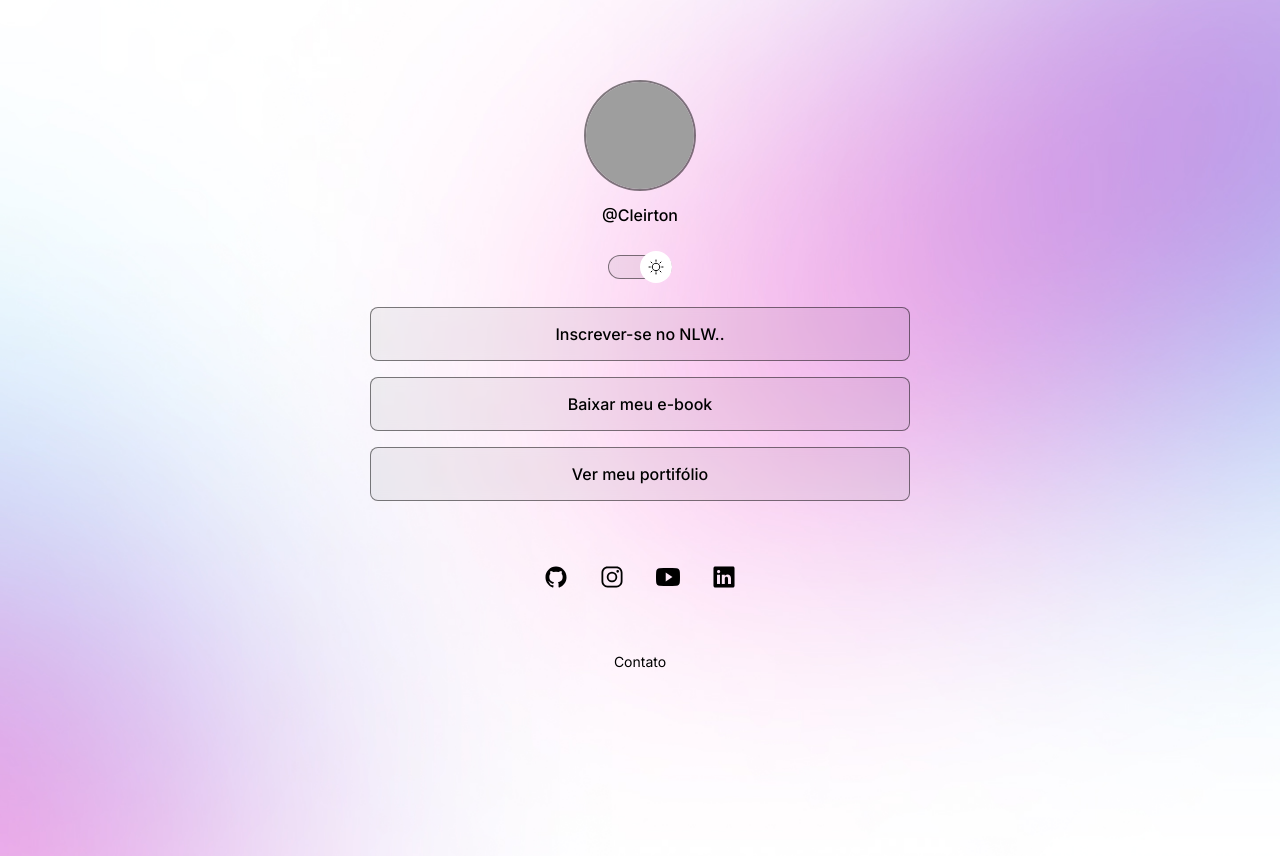
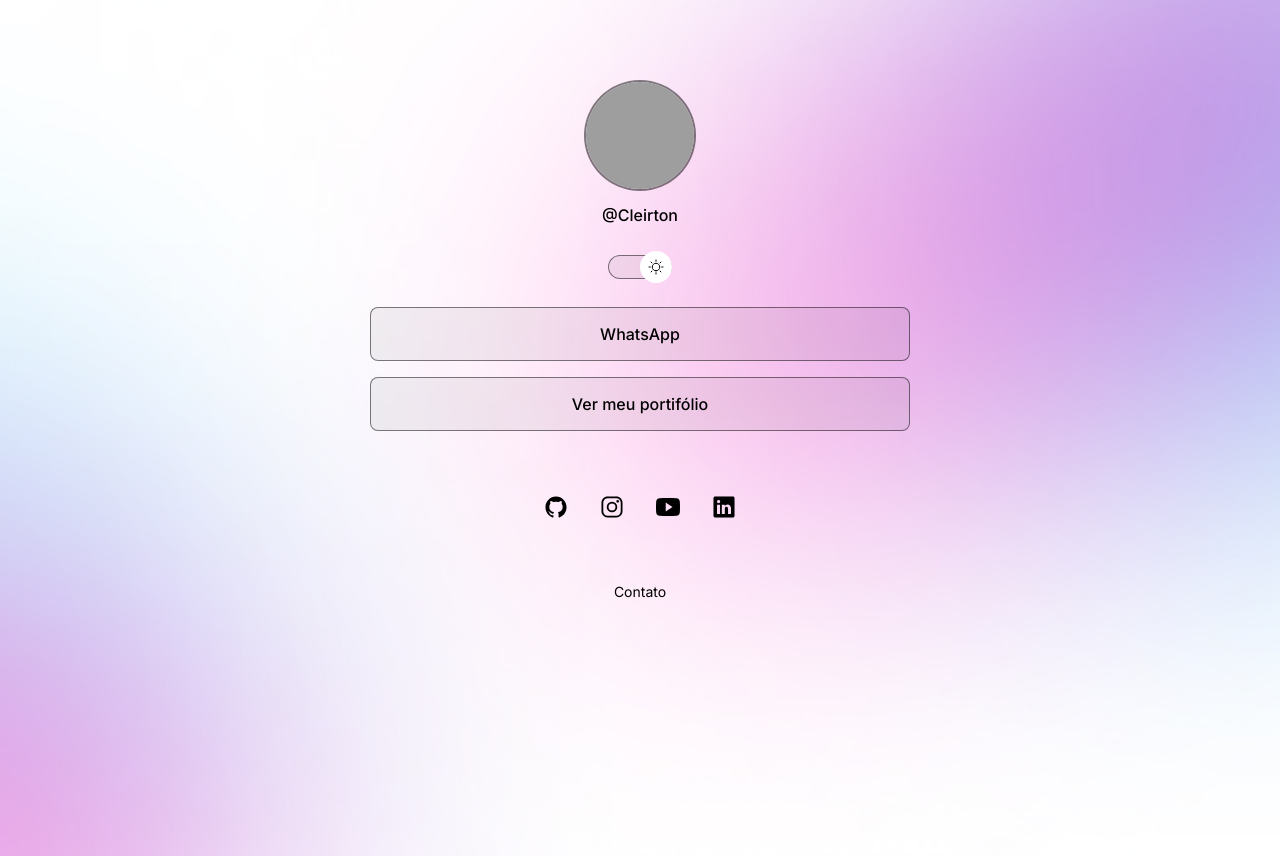
Before and after one commit to FcoCleirtonMFernandes/links, a plain HTML site: page index.html in a window 1280 px wide. Drawn offline with nearby package versions, Linux system fonts and the light colour scheme; grey boxes are pictures that could not be loaded.

Commit message:
Update pages

```diff
--- a/index.html
+++ b/index.html
@@ -9,7 +9,7 @@
   <meta http-equiv="X-UA-Compatible" content="IE=edge" />
   <meta name="viewport" content="width=device-width, initial-scale=1.0" />
 
-  <title>DevLinks</title>
+  <title>:: Links ::</title>
 
   <link rel="stylesheet" type="text/css" href="style.css" />
 </head>
@@ -29,10 +29,7 @@
 
     <ul>
       <li>
-        <a href="#">Inscrever-se no NLW..</a>
-      </li>
-      <li>
-        <a href="#">Baixar meu e-book</a>
+        <a href="http://api.whatsapp.com/send/?phone=5585998306082&text=Ola! Cleirton," target="_blank">WhatsApp</a>
       </li>
       <li>
         <a href="https://github.com/FcoCleirtonMFernandes" target="_blank">Ver meu portifólio</a>
```
